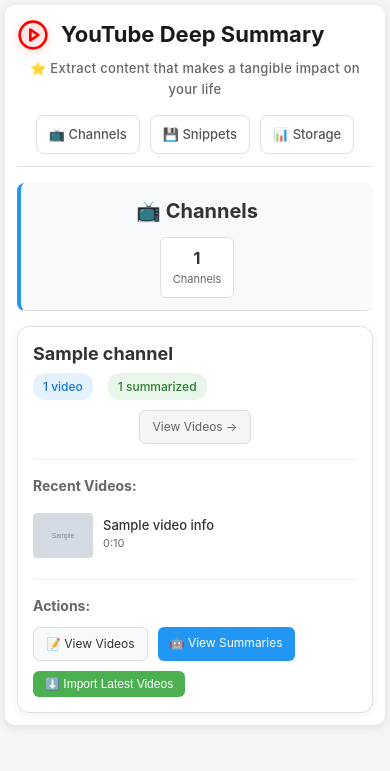
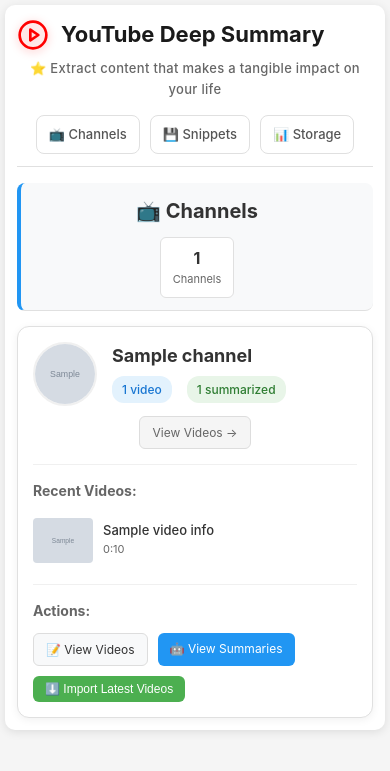
Before and after one commit to nickita-khylkouski/youtube-deepsummary, a Flask app: template templates/channels.html in a window 390 px wide. Shown: the top 771 px of the page. Run offline with Flask 3, Linux system fonts and the light colour scheme; the template is opened without the code that fills it: most values are stand-ins (such as "Sample title", 1, 10 or a date in 2020); grey boxes marked "Sample" are stand-in pictures; parts of the project's set-up code (start-up, migrations or seed data) failed here and were passed over.

Commit message:
Add channel thumbnail url

```diff
--- a/app.py
+++ b/app.py
@@ -130,7 +130,8 @@ def get_channel_info(channel_id):
             channel_info = {
                 'handle': None,
                 'title': None,
-                'description': None
+                'description': None,
+                'thumbnail_url': None
             }
 
             # Get basic info from snippet
@@ -138,6 +139,15 @@ def get_channel_info(channel_id):
                 snippet = item['snippet']
                 channel_info['title'] = snippet.get('title')
                 channel_info['description'] = snippet.get('description')
+
+                # Get thumbnail URL (prefer high quality, fallback to medium, then default)
+                thumbnails = snippet.get('thumbnails', {})
+                if 'high' in thumbnails:
+                    channel_info['thumbnail_url'] = thumbnails['high']['url']
+                elif 'medium' in thumbnails:
+                    channel_info['thumbnail_url'] = thumbnails['medium']['url']
+                elif 'default' in thumbnails:
+                    channel_info['thumbnail_url'] = thumbnails['default']['url']
 
                 # Try to get handle from snippet.customUrl (most common location)
                 if 'customUrl' in snippet:
--- a/templates/channels.html
+++ b/templates/channels.html
@@ -19,7 +19,17 @@
         {% for channel in channels %}
             <div class="channel-card" style="background: white; border: 1px solid #e0e0e0; border-radius: 12px; padding: 20px; box-shadow: 0 2px 8px rgba(0,0,0,0.06);">
                 <div style="display: flex; justify-content: space-between; align-items: flex-start; margin-bottom: 15px;">
-                    <div style="flex: 1;">
+                    <div style="display: flex; align-items: center; gap: 15px; flex: 1;">
+                        {% if channel.thumbnail_url %}
+                            <img src="{{ channel.thumbnail_url }}"
+                                 alt="{{ channel.name }} thumbnail"
+                                 style="width: 60px; height: 60px; border-radius: 50%; object-fit: cover; flex-shrink: 0; border: 2px solid #f0f0f0;">
+                        {% else %}
+                            <div style="width: 60px; height: 60px; border-radius: 50%; background: linear-gradient(135deg, #667eea 0%, #764ba2 100%); display: flex; align-items: center; justify-content: center; color: white; font-weight: bold; font-size: 20px; flex-shrink: 0;">
+                                {{ channel.name[0]|upper if channel.name else '📺' }}
+                            </div>
+                        {% endif %}
+                        <div style="flex: 1; min-width: 0;">
                             <h3 style="margin: 0 0 8px 0; font-size: 18px; line-height: 1.3;">
                                 <a href="/channel/{{ channel.channel_id or channel.name|urlencode }}/videos" style="color: #333; text-decoration: none;">{{ channel.name }}</a>
                             </h3>
@@ -32,6 +42,7 @@
                                         {{ channel.summary_count }} summarized
                                     </span>
                                 {% endif %}
+                            </div>
                         </div>
                     </div>
                     <a href="/channel/{{ channel.channel_id or channel.name|urlencode }}/videos"
@@ -148,12 +159,18 @@
             gap: 15px !important;
         }
 
-        .channel-card > div {
+        .channel-card > div:first-child {
             flex-direction: column !important;
             align-items: flex-start !important;
         }
 
-        .channel-card > div > a {
+        .channel-card > div:first-child > div:first-child {
+            flex-direction: row !important;
+            align-items: center !important;
+            width: 100%;
+        }
+
+        .channel-card > div:first-child > a {
             margin-top: 10px;
             align-self: center;
         }
```
Also changed, not shown: database_storage.py (+12 -0 lines). Lines whose indentation alone changed are shown as unchanged.
